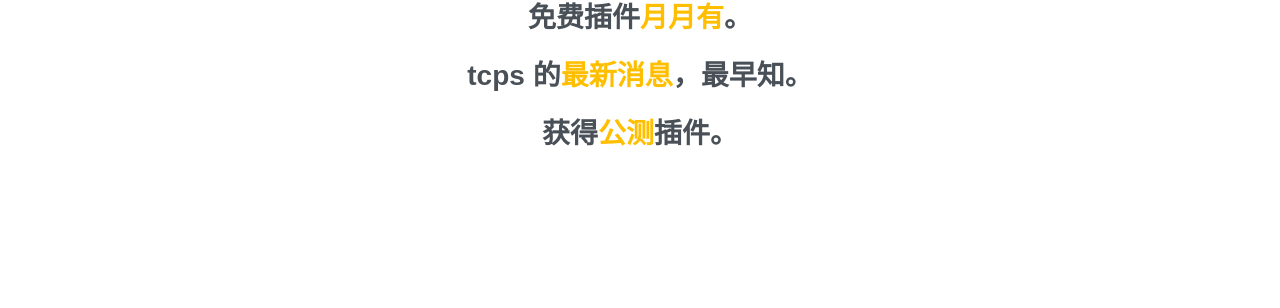
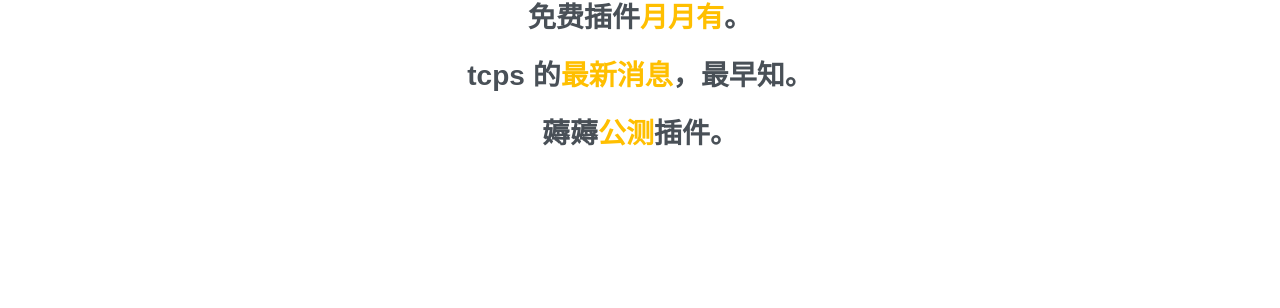
Before and after one commit to ttcps/ttcps.github.io, a Jekyll site: the page built from tcps-member/cn.html, in a window 1280 px wide. Shown: the part 354-662 px from the top of the page. Built offline with Jekyll 4.4.1, drawn with Linux system fonts in a browser that asks for light colours.

Commit message:
Update cn.html

```diff
--- a/tcps-member/cn.html
+++ b/tcps-member/cn.html
@@ -9,5 +9,5 @@
 <div style="text-align: center; font-size: 1.75rem;font-weight: 600;">
     <p>免费插件<span style="color: #ffbf00;font-weight: 600;">月月有</span>。</p>
 <p>tcps 的<span style="color: #ffbf00;font-weight: 600;">最新消息</span>，最早知。</p>
-<p>获得<span style="color: #ffbf00;font-weight: 600;">公测</span>插件。</p>
+<p>薅薅<span style="color: #ffbf00;font-weight: 600;">公测</span>插件。</p>
 </div>
```
